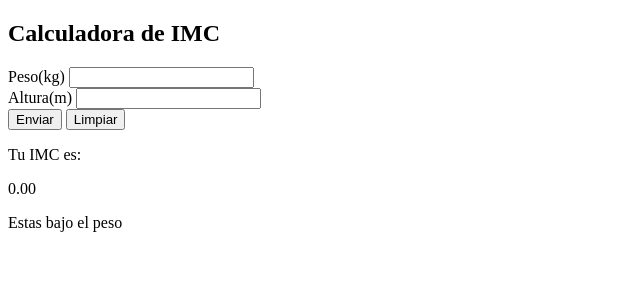
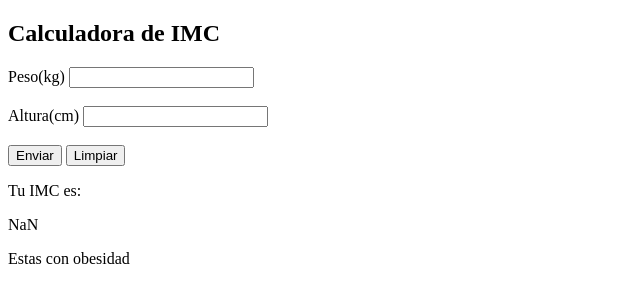
Before and after one commit to matiasbastidas/calculadora-imc, a plain HTML site: page index.html in a window 1280 px wide. Both pictures are taken after a click on the button "Enviar". Shown: the whole page, without its empty margins (0-640 px from the left). Drawn offline with Linux system fonts and the light colour scheme.

Commit message:
agregado obesidad

```diff
--- a/index.html
+++ b/index.html
@@ -6,9 +6,9 @@
 <body>
     <h2> Calculadora de IMC</h2>
     <label for="peso">Peso(kg)</label>
-    <input id='peso' type="number"><br>
-    <label for="altura">Altura(m)</label>
-    <input id="altura" type="number"><br>
+    <input id='peso' type="number"><br><br>
+    <label for="altura">Altura(cm)</label>
+    <input id="altura" type="number"><br><br>
     <button onclick='calcularIMC()'>Enviar</button>
     <button onclick='recargar()'>Limpiar</button>
 
--- a/script.js
+++ b/script.js
@@ -1,21 +1,26 @@
-function calcularIMC() {
-    let peso = document.getElementById('peso').value
-    let altura = document.getElementById('altura').value
+const calcularIMC = () => {
+    peso = document.getElementById('peso').value
+    // calcular la altura cm a m
+    altura = (document.getElementById('altura').value) / 100
 
-    let imc = peso * (altura * altura)
+    imc = peso / (Math.pow(altura, 2))
 
     document.getElementById('encabezado').innerHTML = 'Tu IMC es:'
     document.getElementById('imc-resultado').innerHTML = imc.toFixed(2)
 
-    if (imc <= 24.9) {
+    if (imc <= 18.5) {
         document.getElementById('mensaje').innerHTML = 'Estas bajo el peso'
-    } else if (imc >= 25 && imc <= 29.9) {
-        document.getElementById('mensaje').innerHTML = 'Estas sano'
+    } else if (imc > 18.5 && imc <= 24.9) {
+        document.getElementById('mensaje').innerHTML = 'Estas con el peso normal'
+    } else if (imc > 24.9 && imc <= 29.9) {
+        document.getElementById('mensaje').innerHTML = 'Estas con sobrepeso'
     } else {
-        document.getElementById('mensaje').innerHTML = 'Estas con sobre peso'
+        document.getElementById('mensaje').innerHTML = 'Estas con obesidad'
     }
+
+    console.log(peso, altura, imc)
 }
 
-function recargar() {
+const recargar = () => {
     window.location.reload()
 }
```
